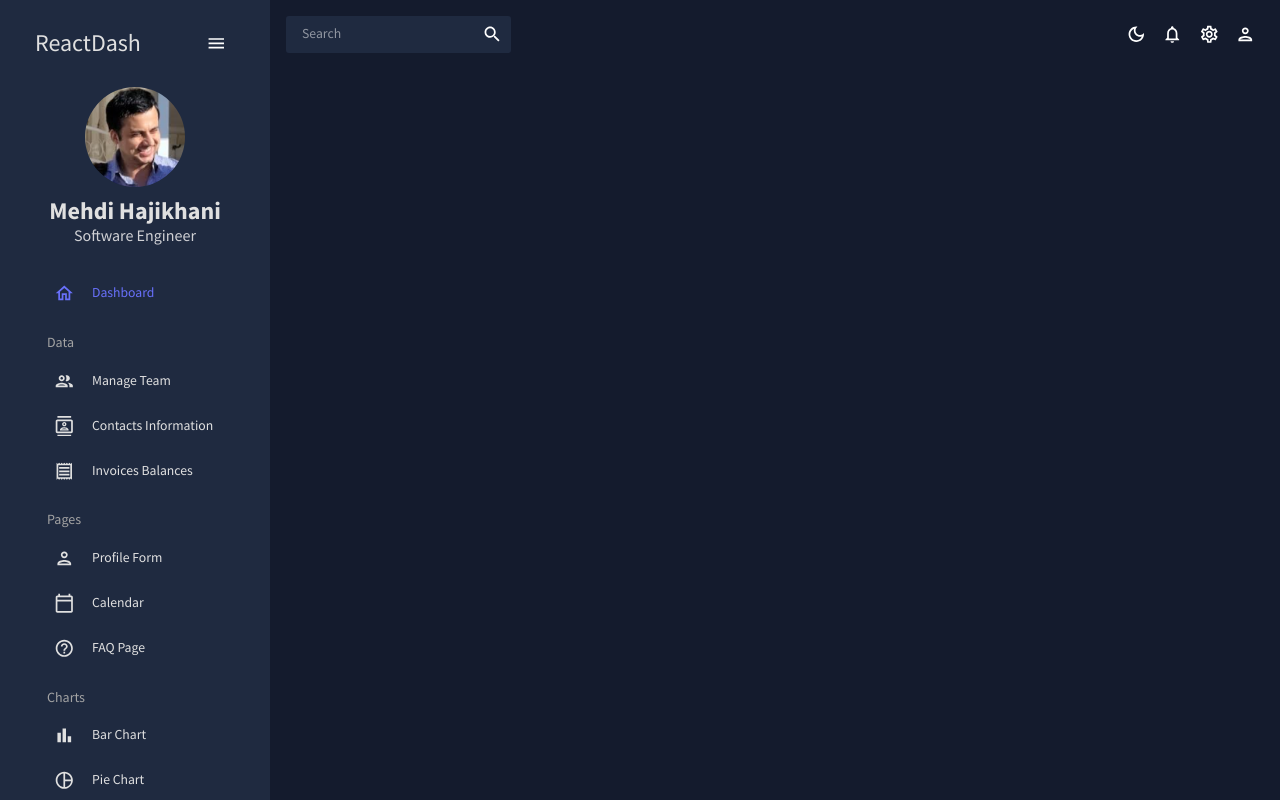
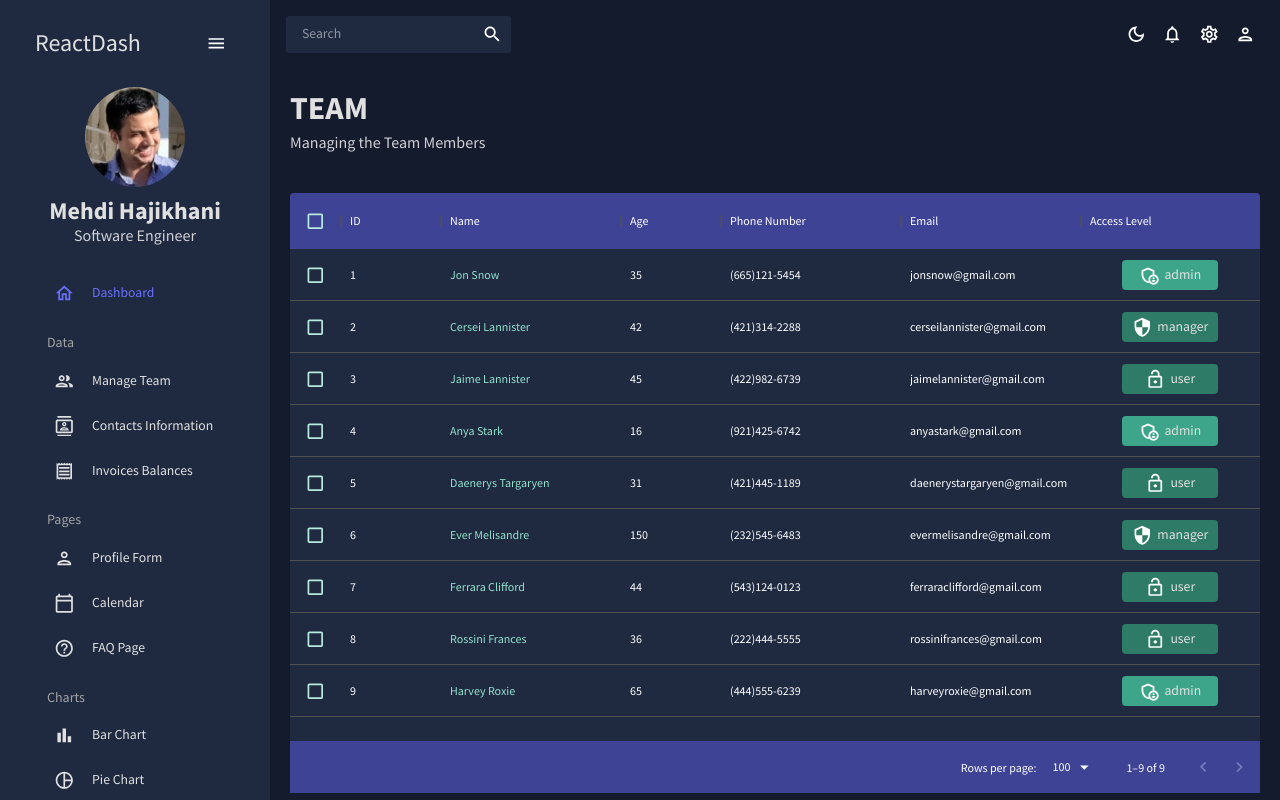
Before and after one commit to mhaji007/ReactDashboard, a React (Create React App) app: page /team in a window 1280 px wide. Built offline with nearby package versions, Linux system fonts and the light colour scheme.

Commit message:
Set up team component. Create data grid

```diff
--- a/src/App.js
+++ b/src/App.js
@@ -5,7 +5,7 @@
 import Topbar from "./scenes/global/Topbar";
 import Sidebar from "./scenes/global/Sidebar";
 import Dashboard from "./scenes/dashboard";
-// import Team from "./scenes/team";
+import Team from "./scenes/team";
 // import Invoices from "./scenes/invoices";
 // import Contacts from "./scenes/contacts";
 // import Bar from "./scenes/bar";
@@ -29,7 +29,7 @@
             <Topbar />
             <Routes>
               <Route path="/" element={<Dashboard />} />
-              {/* <Route path="/team" element={<Team />} /> */}
+              <Route path="/team" element={<Team />} />
               {/* <Route path="/contacts" element={<Contacts />} /> */}
               {/* <Route path="/invoices" element={<Invoices />} /> */}
               {/* <Route path="/form" element={<Form />} /> */}
--- /dev/null
+++ b/src/scenes/team/index.jsx
@@ -0,0 +1,110 @@
+import { Box, Typography, useTheme } from "@mui/material";
+import { DataGrid } from "@mui/x-data-grid";
+import { tokens } from "../../theme";
+import { mockDataTeam } from "../../data/mockData";
+import AdminPanelSettingsOutlinedIcon from "@mui/icons-material/AdminPanelSettingsOutlined";
+import LockOpenOutlinedIcon from "@mui/icons-material/LockOpenOutlined";
+import SecurityOutlinedIcon from "@mui/icons-material/SecurityOutlined";
+import Header from "../../components/Header";
+
+const Team = () => {
+  const theme = useTheme();
+  const colors = tokens(theme.palette.mode);
+  const columns = [
+    { field: "id", headerName: "ID" },
+    {
+      field: "name",
+      headerName: "Name",
+      flex: 1,
+      cellClassName: "name-column--cell",
+    },
+    {
+      field: "age",
+      headerName: "Age",
+      type: "number",
+      // Aligns number to the left ( by default aligns to the right)
+      headerAlign: "left",
+      align: "left",
+    },
+    {
+      field: "phone",
+      headerName: "Phone Number",
+      flex: 1,
+    },
+    {
+      field: "email",
+      headerName: "Email",
+      flex: 1,
+    },
+    {
+      field: "accessLevel",
+      headerName: "Access Level",
+      flex: 1,
+      renderCell: ({ row: { access } }) => {
+        return (
+          <Box
+            width="60%"
+            m="0 auto"
+            p="5px"
+            display="flex"
+            justifyContent="center"
+            backgroundColor={
+              access === "admin"
+                ? colors.greenAccent[600]
+                : access === "manager"
+                ? colors.greenAccent[700]
+                : colors.greenAccent[700]
+            }
+            borderRadius="4px"
+          >
+            {access === "admin" && <AdminPanelSettingsOutlinedIcon />}
+            {access === "manager" && <SecurityOutlinedIcon />}
+            {access === "user" && <LockOpenOutlinedIcon />}
+            <Typography color={colors.grey[100]} sx={{ ml: "5px" }}>
+              {access}
+            </Typography>
+          </Box>
+        );
+      },
+    },
+  ];
+
+  return (
+    <Box m="20px">
+      <Header title="TEAM" subtitle="Managing the Team Members" />
+      <Box
+        m="40px 0 0 0"
+        height="75vh"
+        sx={{
+          "& .MuiDataGrid-root": {
+            border: "none",
+          },
+          "& .MuiDataGrid-cell": {
+            borderBottom: "none",
+          },
+          "& .name-column--cell": {
+            color: colors.greenAccent[300],
+          },
+          "& .MuiDataGrid-columnHeaders": {
+            backgroundColor: colors.blueAccent[700],
+            borderBottom: "none",
+          },
+          "& .MuiDataGrid-virtualScroller": {
+            backgroundColor: colors.primary[400],
+          },
+          "& .MuiDataGrid-footerContainer": {
+            borderTop: "none",
+            backgroundColor: colors.blueAccent[700],
+          },
+          "& .MuiCheckbox-root": {
+            color: `${colors.greenAccent[200]} !important`,
+          },
+        }}
+      >
+        <DataGrid checkboxSelection rows={mockDataTeam} columns={columns} />
+      </Box>
+    </Box>
+  );
+};
+
+export default Team;
```
